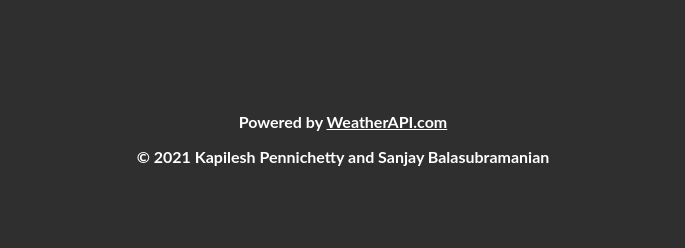
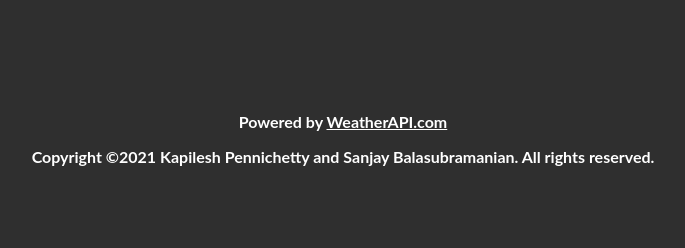
Before and after one commit to technocapeman/NewsMaster, a Flask app: page /1 in a window 1280 px wide. Shown: the part 552-800 px from the top of the page, without its empty margins (297-982 px from the left). Run offline with Flask 2, Linux system fonts and the light colour scheme; data that the repository does not hold is empty; some libraries are stand-ins or nearby versions.

Commit message:
Edit Copyright Statements

```diff
--- a/templates/home.html
+++ b/templates/home.html
@@ -112,8 +112,8 @@
 </footer>
 <!-- Footer of Webpage -->
 <footer>
-    <p align="center" style="font-family: 'Lato', sans-serif; color: #000000; font-weight:bold"><span>&#169;</span> 2021
-        Kapilesh Pennichetty and Sanjay Balasubramanian</p>
+    <p align="center" style="font-family: 'Lato', sans-serif; color: #000000; font-weight:bold">Copyright <span>&#169;</span>2021
+        Kapilesh Pennichetty and Sanjay Balasubramanian. All rights reserved.</p>
 </footer>
 </body>
 
--- a/templates/news-reliability.html
+++ b/templates/news-reliability.html
@@ -501,8 +501,8 @@
 
 <!-- Footer of Webpage -->
 <footer>
-    <p align="center" style="font-family: 'Lato', sans-serif; color: #ffffff; font-weight:bold"><span>&#169;</span> 2021
-        Kapilesh Pennichetty and Sanjay Balasubramanian</p>
+    <p align="center" style="font-family: 'Lato', sans-serif; color: #ffffff; font-weight:bold">Copyright <span>&#169;</span>2021
+        Kapilesh Pennichetty and Sanjay Balasubramanian. All rights reserved.</p>
 </footer>
 
 </body>
--- a/templates/search_error.html
+++ b/templates/search_error.html
@@ -500,8 +500,8 @@
 
 <!-- Copyright -->
 <footer>
-    <p align="center" style="font-family: 'Lato', sans-serif; color: #ffffff; font-weight:bold"><span>&#169;</span> 2021
-        Kapilesh Pennichetty and Sanjay Balasubramanian</p>
+    <p align="center" style="font-family: 'Lato', sans-serif; color: #ffffff; font-weight:bold">Copyright <span>&#169;</span>2021
+        Kapilesh Pennichetty and Sanjay Balasubramanian. All rights reserved.</p>
 </footer>
 
 </body>
--- a/templates/weather.html
+++ b/templates/weather.html
@@ -548,8 +548,8 @@
 
 <!-- Copyright -->
 <footer>
-    <p align="center" style="font-family: 'Lato', sans-serif; color: #ffffff; font-weight:bold"><span>&#169;</span> 2021
-        Kapilesh Pennichetty and Sanjay Balasubramanian</p>
+    <p align="center" style="font-family: 'Lato', sans-serif; color: #ffffff; font-weight:bold">Copyright <span>&#169;</span>2021
+        Kapilesh Pennichetty and Sanjay Balasubramanian. All rights reserved.</p>
 </footer>
 
 </body>
--- a/templates/weather_search.html
+++ b/templates/weather_search.html
@@ -551,8 +551,8 @@
 
 <!-- Copyright -->
 <footer>
-    <p align="center" style="font-family: 'Lato', sans-serif; color: #ffffff; font-weight:bold"><span>&#169;</span> 2021
-        Kapilesh Pennichetty and Sanjay Balasubramanian</p>
+    <p align="center" style="font-family: 'Lato', sans-serif; color: #ffffff; font-weight:bold">Copyright <span>&#169;</span>2021
+        Kapilesh Pennichetty and Sanjay Balasubramanian. All rights reserved.</p>
 </footer>
 
 </body>
```
